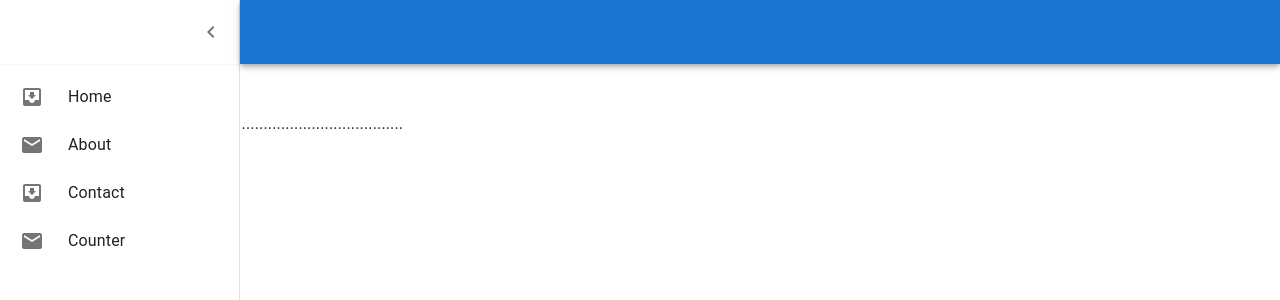
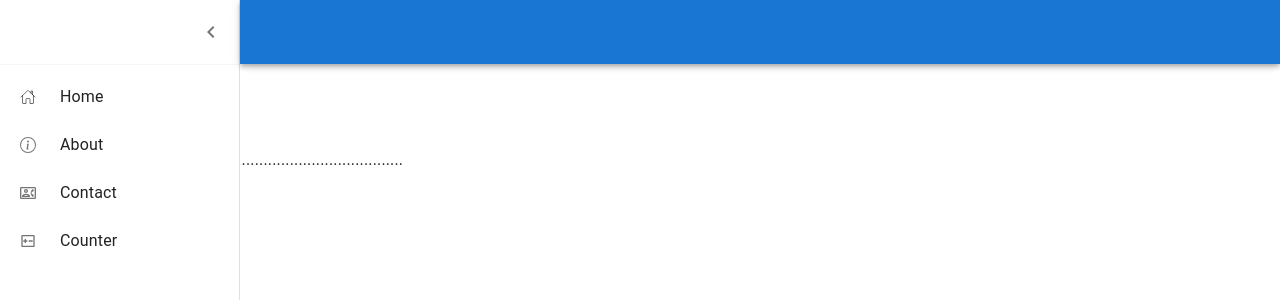
Before and after one commit to skch2710/react-project, a React (Vite) app in the folder react-vite-project/: page / in a window 1280 px wide. Shown: the top 300 px of the page. Built offline with nearby package versions, Linux system fonts and the light colour scheme.

Commit message:
Side Nav Update

```diff
--- a/react-vite-project/package.json
+++ b/react-vite-project/package.json
@@ -20,6 +20,7 @@
     "bootstrap": "^5.3.3",
     "react": "^18.2.0",
     "react-dom": "^18.2.0",
+    "react-icons": "^5.0.1",
     "react-router-dom": "^6.22.3",
     "react-toastify": "^10.0.5",
     "styled-components": "^6.1.8"
--- a/react-vite-project/src/components/Home.jsx
+++ b/react-vite-project/src/components/Home.jsx
@@ -1,8 +1,14 @@
 import React from 'react'
+import Box from '@mui/material/Box';
 
 const Home = () => {
   return (
-    <div>Home Page ........................................................................</div>
+    <>
+    <Box component="main" sx={{ flexGrow: 1, p: 3 }} height={100} />
+      <div>
+        Home Page ........................................................................
+      </div>
+    </>
   )
 }
 
--- a/react-vite-project/src/side-nav/SideNav.jsx
+++ b/react-vite-project/src/side-nav/SideNav.jsx
@@ -15,9 +15,11 @@ import ListItem from '@mui/material/ListItem';
 import ListItemButton from '@mui/material/ListItemButton';
 import ListItemIcon from '@mui/material/ListItemIcon';
 import ListItemText from '@mui/material/ListItemText';
-import InboxIcon from '@mui/icons-material/MoveToInbox';
-import MailIcon from '@mui/icons-material/Mail';
 import { Link } from 'react-router-dom';
+import { IoHomeOutline } from "react-icons/io5";
+import { BsInfoCircle } from "react-icons/bs";
+import { MdOutlineContactPhone } from "react-icons/md";
+import { RiIncreaseDecreaseLine } from "react-icons/ri";
 
 const drawerWidth = 240;
 
@@ -87,10 +89,10 @@ const MainDrawer = styled(Drawer, { shouldForwardProp: (prop) => prop !== 'open'
 );
 
 const navigationItems = [
-  { path: '/', text: 'Home' },
-  { path: '/about', text: 'About' },
-  { path: '/contact', text: 'Contact' },
-  { path: '/counter', text: 'Counter' },
+  { path: '/', text: 'Home' ,icon:<IoHomeOutline />},
+  { path: '/about', text: 'About' ,icon:<BsInfoCircle />},
+  { path: '/contact', text: 'Contact' ,icon:<MdOutlineContactPhone />},
+  { path: '/counter', text: 'Counter' ,icon:<RiIncreaseDecreaseLine />},
 ];
 
 export default function SideNav() {
@@ -136,7 +138,6 @@ export default function SideNav() {
             <ListItem key={item.path} disablePadding sx={{ display: 'block' }}>
               <ListItemButton
                 component={Link} to={item.path}
-                href={item.path}
                 sx={{
                   minHeight: 48,
                   justifyContent: open ? 'initial' : 'center',
@@ -150,7 +151,7 @@ export default function SideNav() {
                     justifyContent: 'center',
                   }}
                 >
-                  {index % 2 === 0 ? <InboxIcon /> : <MailIcon />}
+                  {item.icon}
                 </ListItemIcon>
                 <ListItemText primary={item.text} sx={{ opacity: open ? 1 : 0 }} />
               </ListItemButton>
@@ -159,7 +160,7 @@ export default function SideNav() {
         </List>
       </MainDrawer>
       <Box component="main" sx={{ flexGrow: 1, p: 3 }}>
-        <DrawerHeader />
+
       </Box>
     </Box>
   );
```
Also changed, not shown: react-vite-project/Installations.txt, 1 other file (tests, documents, lock files or other folders).
